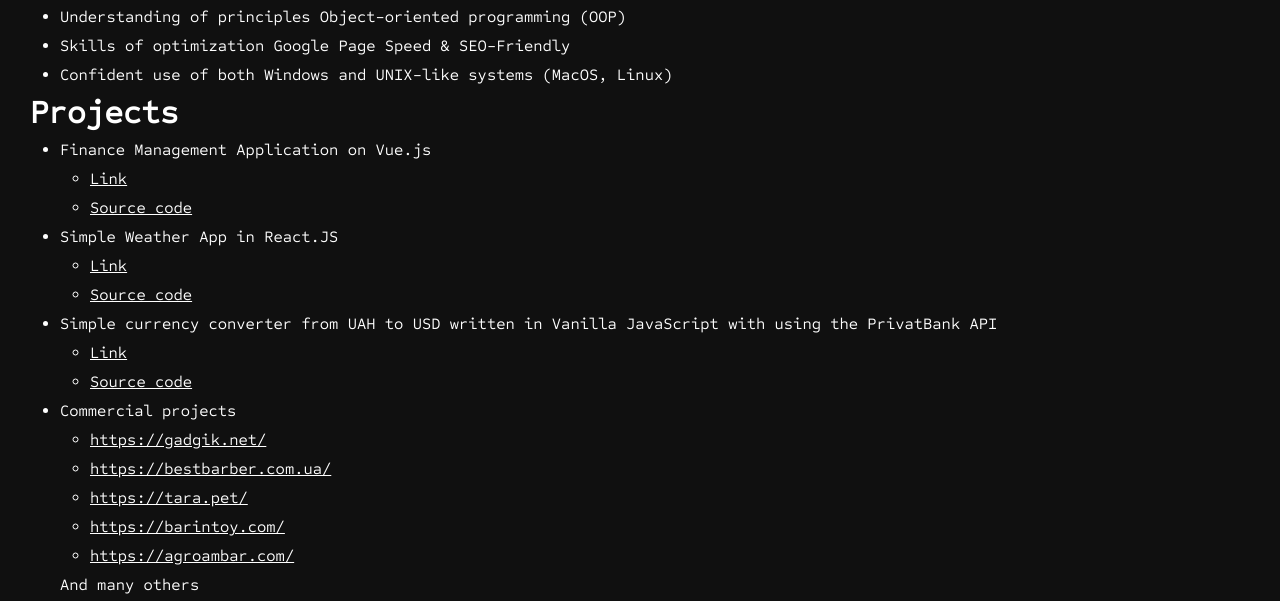
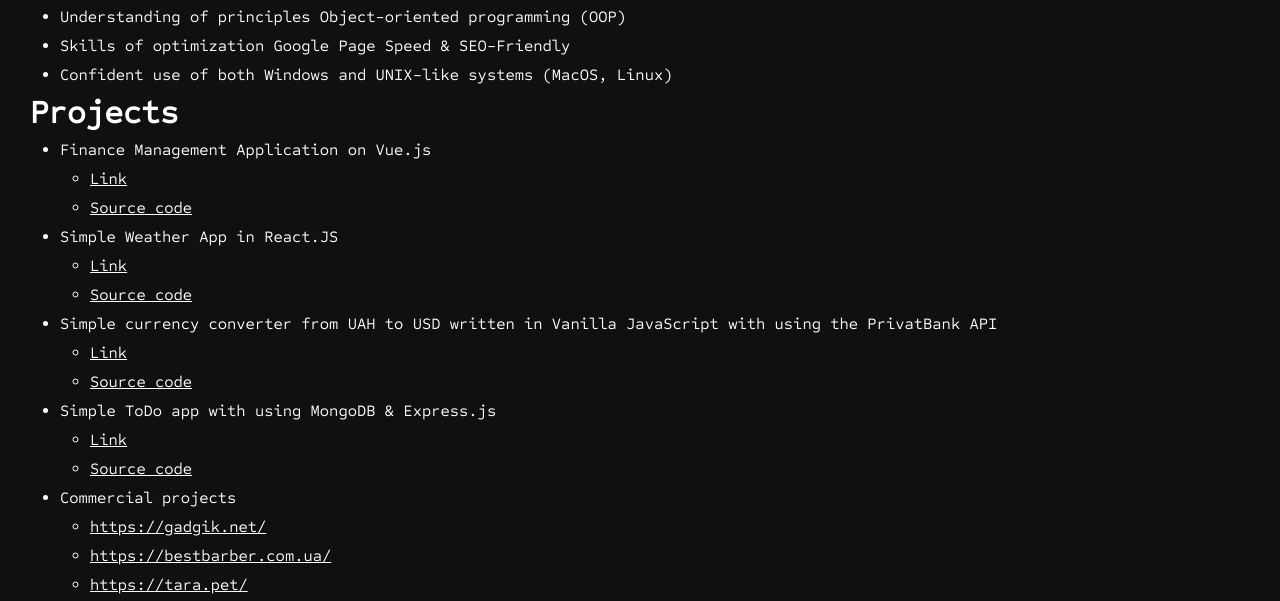
Before and after one commit to romanenko1509/cv, a plain HTML site: page index.html in a window 1280 px wide. Shown: the part 1702-2303 px from the top of the page. Drawn offline with Linux system fonts and the light colour scheme.

Commit message:
Update index.html

```diff
--- a/index.html
+++ b/index.html
@@ -155,6 +155,13 @@
                 </ul>
             </li>
             <li>
+                Simple ToDo app with using MongoDB & Express.js
+                <ul>
+                    <li><a href="https://mongo-express-todo-app.herokuapp.com/">Link</a></li>
+                    <li><a href="https://github.com/romanenko1509/mongo-express-todo-app">Source code</a></li>
+                </ul>
+            </li>
+            <li>
                 Commercial projects
                 <ul>
                     <li><a href="https://gadgik.net/">https://gadgik.net/</a></li>
```
